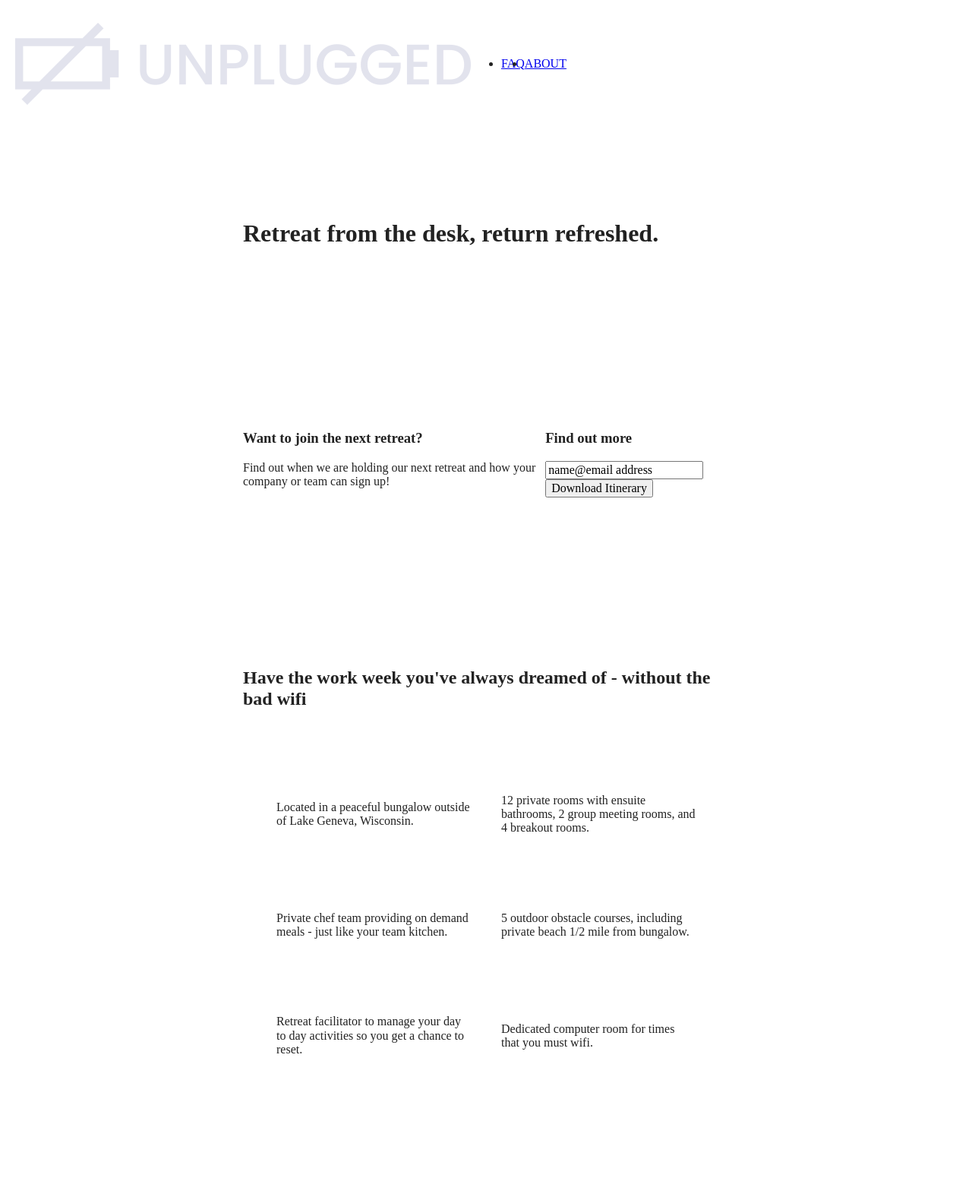
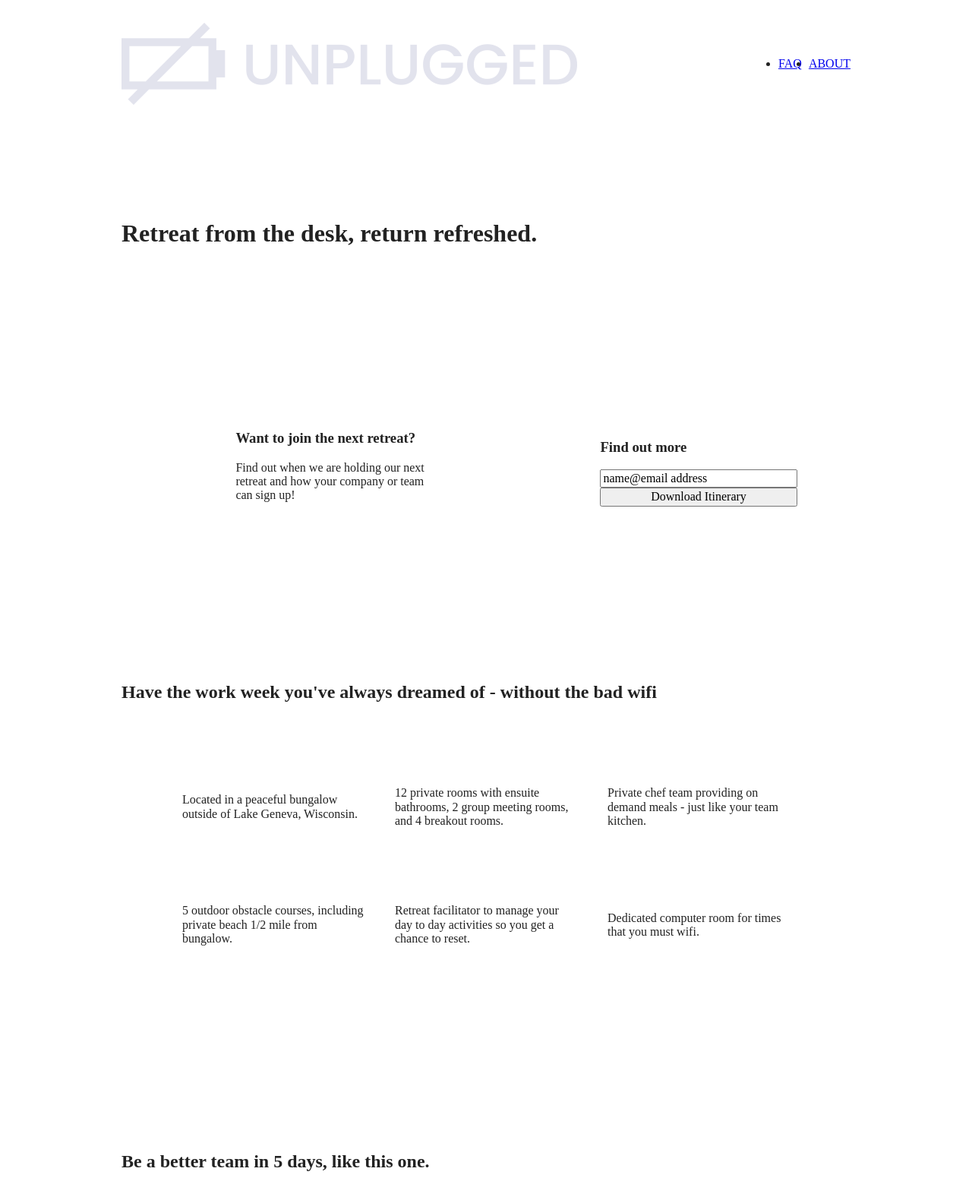
Before and after one commit to Jamie-Delekta/unplugged-retreat-website, a website built with Parcel: page index.html in a window 1280 px wide. Shown: the top 1580 px of the page at 76% size. Built offline with nearby package versions, Linux system fonts and the light colour scheme; files whose address does not match are found by name.

Commit message:
Added media query and breakpoints for desktops to all pages

```diff
--- a/css/main.css
+++ b/css/main.css
@@ -553,8 +553,100 @@ address .contact-content {
   .faq h2 {
     width: 100%;
   }
+}
 @media only screen and (min-width: 1200px){
   /* Desktop styles here */
+
+  .content-wrapper {
+    max-width: 960px;
+  }
+
+  header {
+    display: flex;
+    justify-content: center;
+  }
+
+  header .content-wrapper {
+    display: flex;
+    justify-content: space-between;
+    flex-flow: row nowrap;
+  }
+
+  nav {
+    width: 15%;
+    display: flex;
+    justify-content: flex-end;
+    align-items: baseline;
+  }
+  header nav ul {
+    display: flex;
+    justify-content: space-between;
+    flex-flow: row nowrap;
+  }
+
+  aside .content-wrapper {
+    display: flex;
+    justify-content: space-around;
+
+  }
+
+  aside .form-description {
+    justify-content: center;
+    width: 27%;
+    margin: 0 60px;
+    padding: 0 20px;
+  }
+  aside .form {
+    display: flex;
+    justify-content: center;
+    flex-flow: column wrap;
+    width: 27%;
+  }
+
+  .features .content-wrapper h2 {
+    width: 90%;
+  }
+
+  .features article {
+    display: flex;
+    justify-content: space-between;
+    flex-flow: row wrap;
+    flex-basis: 25%;
+  }
+
+  .reviews h2 {
+    width: 60%;
+  }
+
+  .reviews article div {
+    display: flex;
+    justify-content: flex-end;
+    flex-flow: column wrap;
+    flex-basis: 50%;
+  }
+
+/* About Page Desktop Media Query */
+
+  .mission h2 {
+    width: 95%;
+    display: flex;
+    justify-content: center;
+  }
+
+  .mission-content p {
+    margin-right: 30px;
+    flex-basis: 45%;
+  }
+
+  .contact-section .content-wrapper h2 {
+    width: 95%;
+  }
+
+/* FAQ Page Desktop Media Query */
+
+.faq .content-wrapper h2 {
+  width: 100%;
+}
 }
 
 /* ==========================================================================
```
